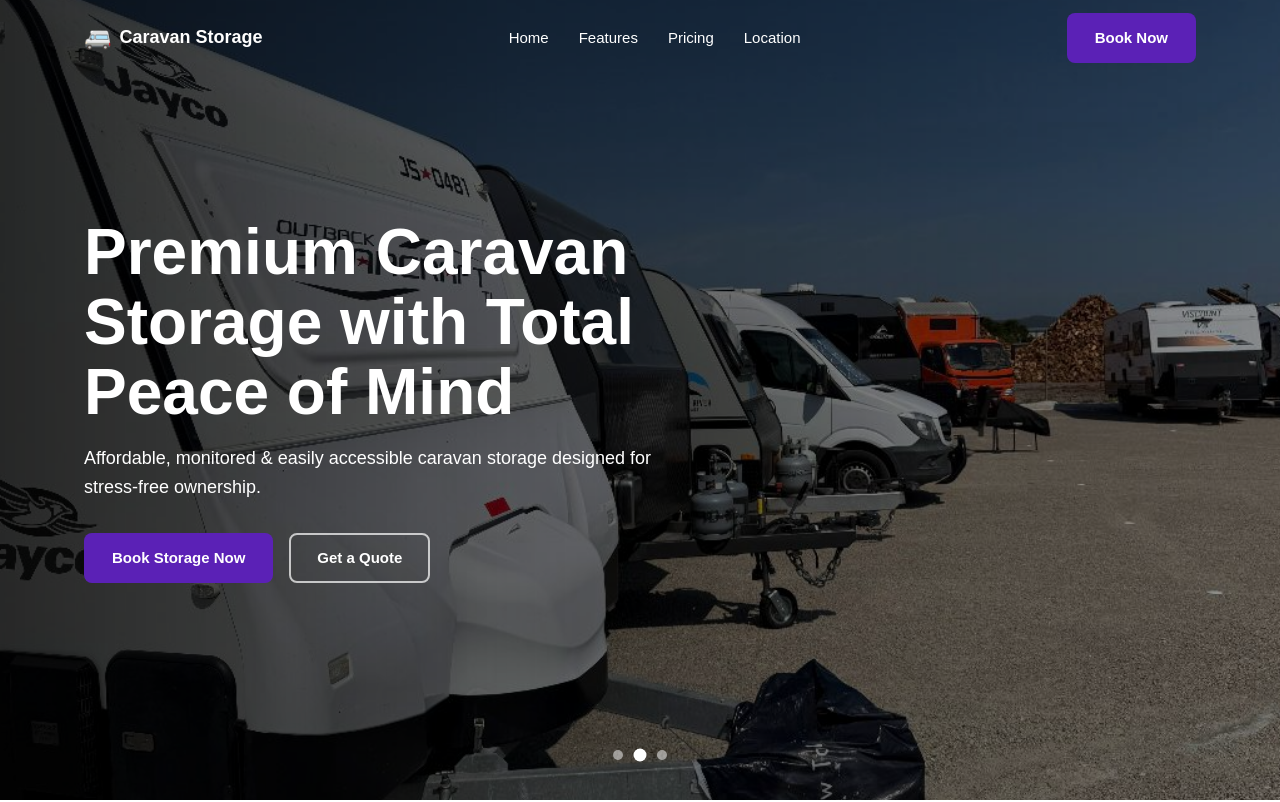
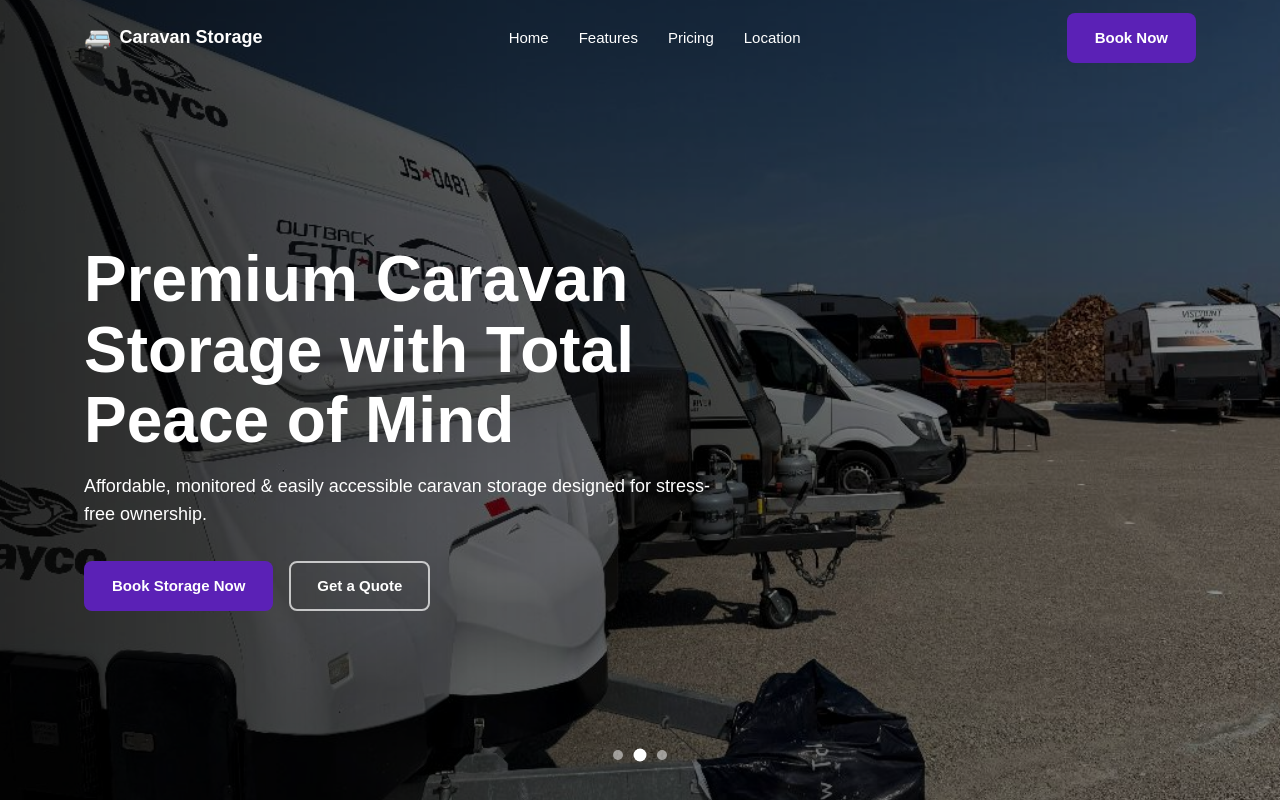
Before and after one commit to Aniketpundir/caravans, a React (Vite) app: page / in a window 1280 px wide. Shown: the top 802 px of the page. Built offline with nearby package versions, Linux system fonts and the light colour scheme.

Commit message:
Change in Navbar and Hero, add slider in the Hero section

```diff
--- a/src/Components/Hero/Hero.css
+++ b/src/Components/Hero/Hero.css
@@ -56,7 +56,8 @@
 }
 
 .hero__text {
-    max-width: 600px;
+    margin-top: 5%;
+    max-width: 650px;
 }
 
 /* ============================= */
```
